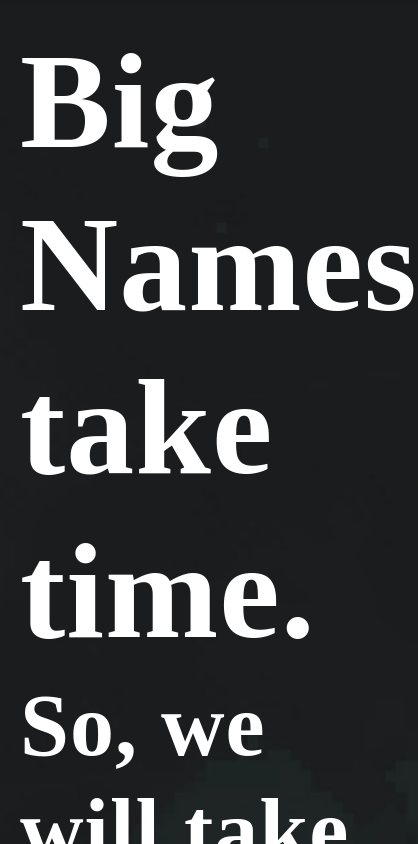
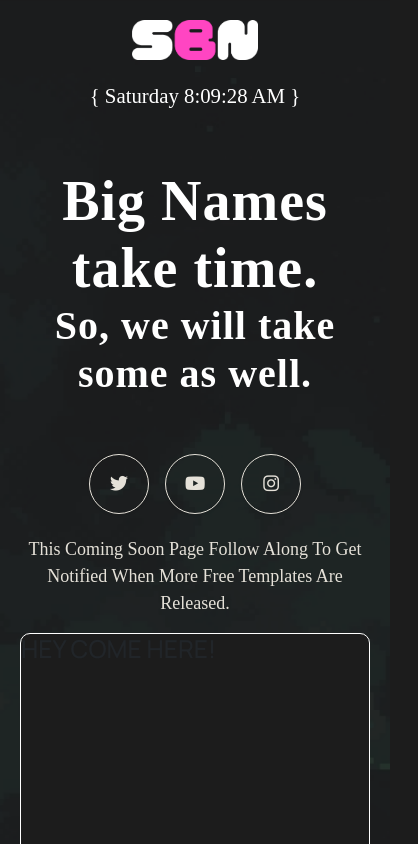
Before and after one commit to Somebigname1/Somebigname, a React (Create React App) app: page / in a window 390 px wide. Shown: the top 844 px of the page, 418 px wide, since content can reach past the window. Built offline with nearby package versions, Linux system fonts and the light colour scheme; a web font is replaced by a local one.

Commit message:
new changes

```diff
--- a/src/Comingsoon.js
+++ b/src/Comingsoon.js
@@ -31,7 +31,7 @@ const Comingsoon =()=>{
 
 
 <div className="container">
-            <div className="row">
+            <div className="row big-name">
                 <div className="col-lg-6">
                     <div className="coming-text">
 
--- a/src/index.css
+++ b/src/index.css
@@ -357,6 +357,45 @@ main .cards .card p{
 div#media-hide{
   position: relative !important;
 }
+.coming-text h2{
+  font-size: 3.5em;
+}
+.coming-text h3{
+  font-size: 2.5em;
+}
+
+.row.big-name {
+  display: flex;
+  flex-direction: column-reverse;
+}
+
+.main-logo img {
+  width: 36%;
+}
+.main-logo {
+  text-align: center;
+}
+
+.social-mediaa p{
+  font-size: 18px;
+  text-align: center;
+}
+
+br{
+  display: none;
+}
+
+.coming-text {
+  text-align: center;
+  padding: 40px 0px;
+}
+.social-icons{
+  justify-content: center;
+}
+:root{
+  --link-size: 60px;
+}
+
 
 }
 
```
